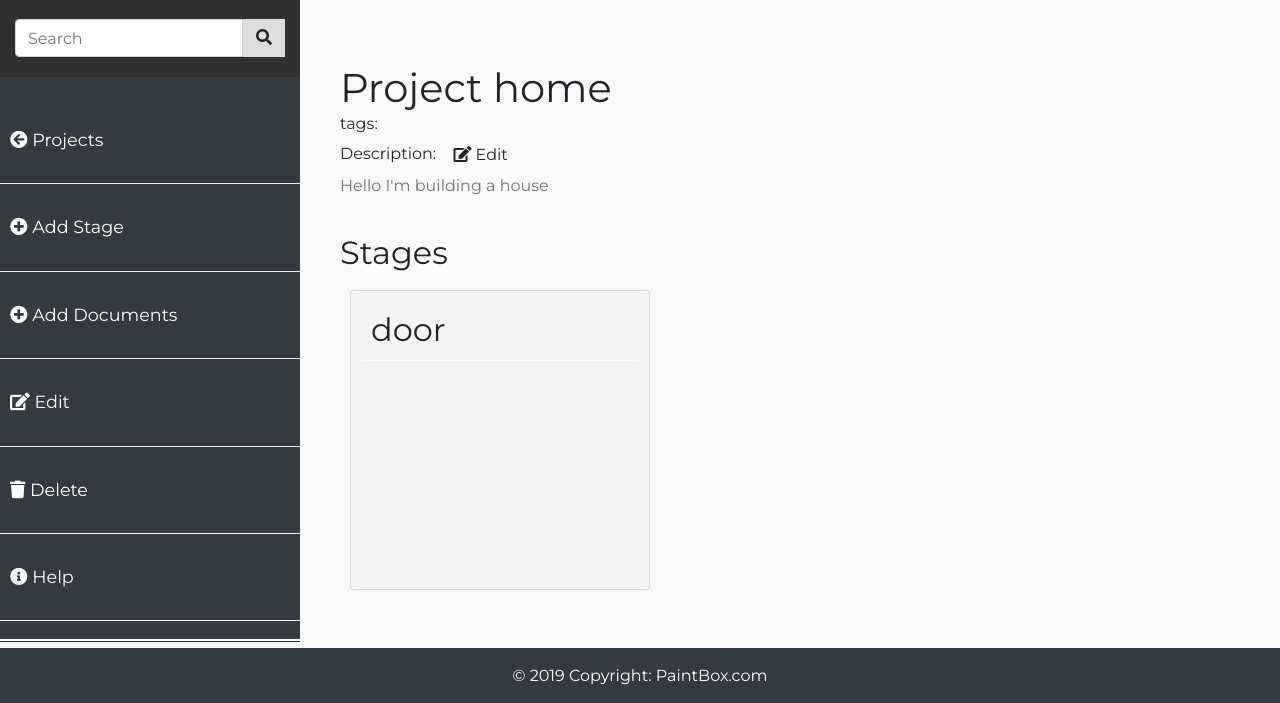
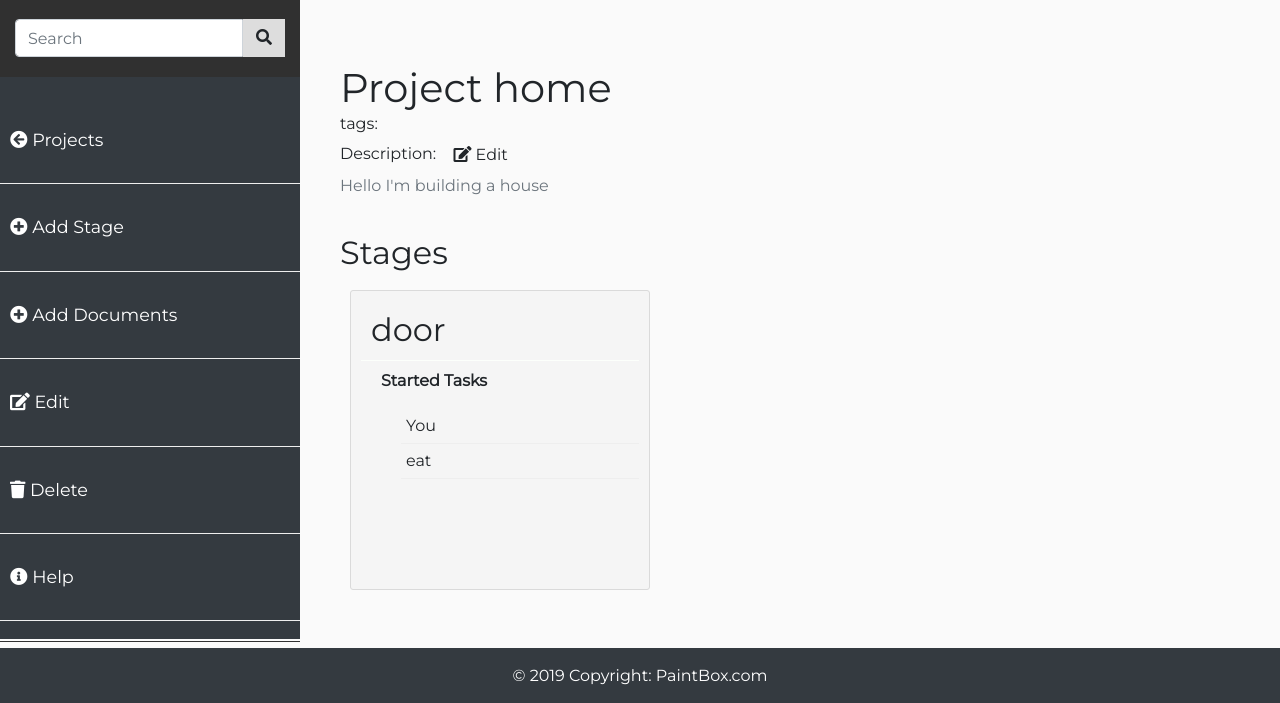
Before and after one commit to multekedir/Paint-Box, a Flask app: page /project/1 in a window 1280 px wide. Shown: the part 96-799 px from the top of the page. Run offline with Flask 2, Linux system fonts and the light colour scheme; a user stored in the database is signed in; data comes from the database, SQL or seed files in the repository; both versions use the stored data as it was after the commit; some libraries are stand-ins or nearby versions.

Commit message:
added started tasks view in projects

```diff
--- a/PaintBox/static/css/home.css
+++ b/PaintBox/static/css/home.css
@@ -120,3 +120,7 @@ a:focus {
     text-decoration: none;
     transition: all 0.3s;
 }
+
+ul {
+
+}
--- a/PaintBox/static/css/todo.css
+++ b/PaintBox/static/css/todo.css
@@ -116,3 +116,7 @@ ul li.editMode input[type=text] {
 ul li.editMode label {
   display:none;
 }
+
+ul {
+  list-style: none;
+}
--- a/PaintBox/templates/add_macro.html
+++ b/PaintBox/templates/add_macro.html
@@ -5,7 +5,7 @@
 
                 <!-- Header -->
                 <div class="modal-header">
-                    <h1>Add a cls</h1>
+                    <h1>Add a Project</h1>
                 </div>
 
                 <!-- Body -->
--- a/PaintBox/templates/project.html
+++ b/PaintBox/templates/project.html
@@ -186,6 +186,20 @@
                     <div class="project">
                         <a  onclick="showTodo({{ item.get_id() }})" data-target="#todo_modal" >
                             <h2>{{ item.get_name() }}</h2>
+                            <p>
+                                <span style="
+                                            padding-left: 20px;
+                                            font-weight: bolder;
+                                        ">Started Tasks</span>
+                                <ul>
+
+                                  {% for task in item.get_started()[0] %}
+                                      <li style="padding: 5px">{{ task }}</li>
+                                {% endfor %}
+                                </ul>
+                            </p>
+
+
                         </a>
                     </div>
 
@@ -193,7 +207,7 @@
             </div>
         {% else %}
             <p>
-                You currently have on projects. Use + button to add a project.
+                You currently have on Stages. Use + button to add a project.
             </p>
         {% endif %}
     </div>
```
Also changed, not shown: PaintBox/modules/Todo.py (+9 -0 lines), PaintBox/db.sqlite.
